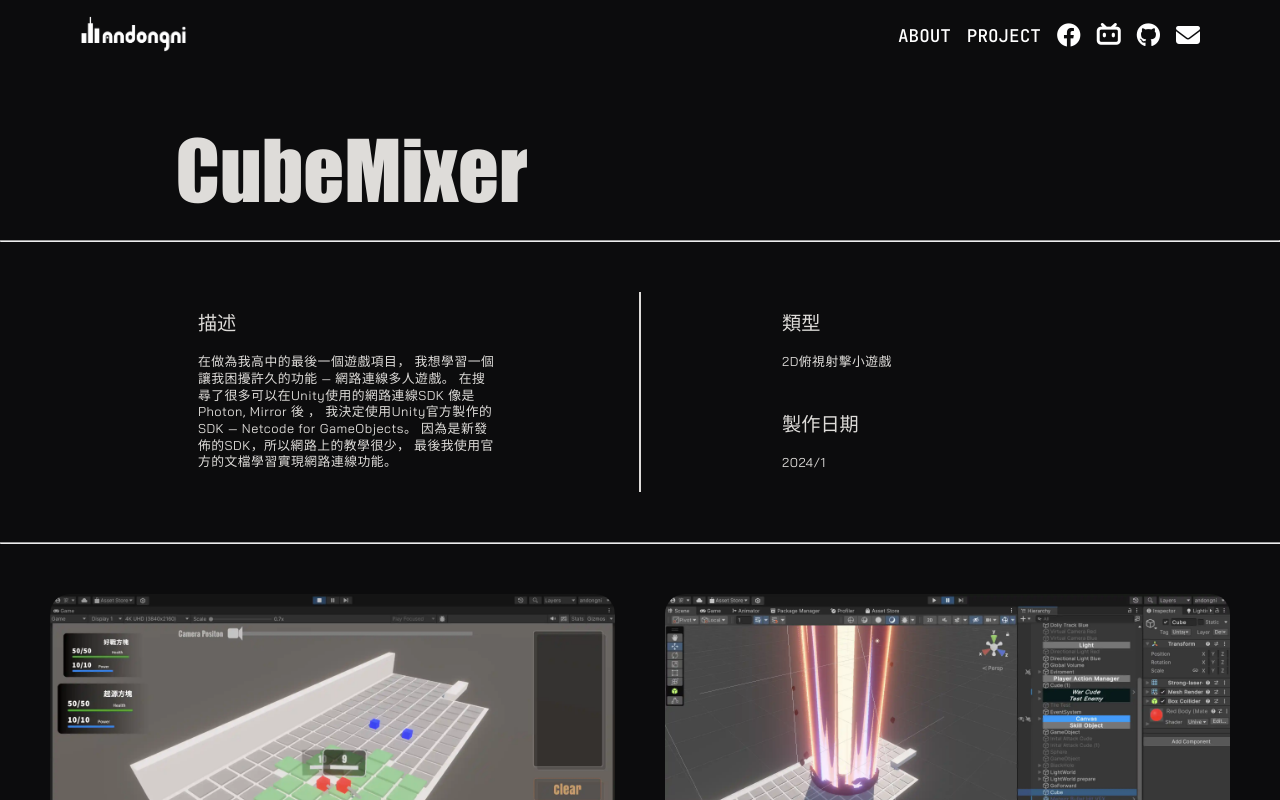
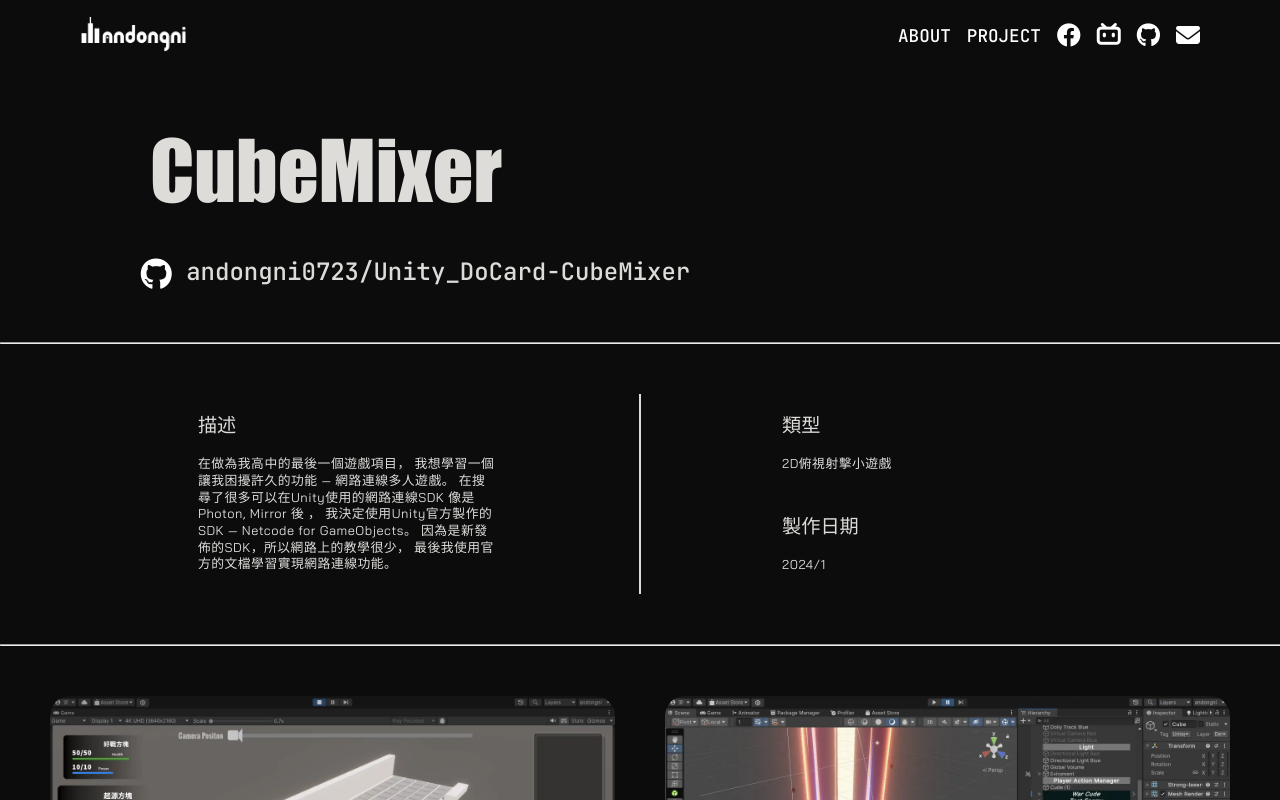
Before and after one commit to andongni0723/Andongni-Space, a Vue app: page /all-project in a window 1280 px wide. Both pictures are taken after a click on the picture 312 px from the left and 264 px from the top of the page. Shown: the top 800 px of the page. Built offline with nearby package versions, Linux system fonts and the light colour scheme.

Commit message:
v3.1 project page add github link element

```diff
--- a/package.json
+++ b/package.json
@@ -1,6 +1,6 @@
 {
   "name": "andongni-space-vue3",
-  "version": "3.0",
+  "version": "3.1",
   "private": true,
   "type": "module",
   "scripts": {
--- a/public/data/ProjectDataManager.ts
+++ b/public/data/ProjectDataManager.ts
@@ -2,6 +2,8 @@ export interface ProjectData
 {
     projectName: string,
     projectID: string,
+    projectGithubLink: string,
+    projectGitHubName: string,
     description: string,
     type: string,
     madeData: string,
@@ -12,6 +14,8 @@ export interface ProjectData
 export const cubemixerData: ProjectData = {
     projectName: "CubeMixer",
     projectID: "cubemixer",
+    projectGithubLink: "https://github.com/andongni0723/Unity_DoCard-CubeMixer",
+    projectGitHubName: "Unity_DoCard-CubeMixer",
     description: "在做為我高中的最後一個遊戲項目，\n" +
         "我想學習一個讓我困擾許久的功能 — 網路連線多人遊戲。\n" +
         "在搜尋了很多可以在Unity使用的網路連線SDK 像是Photon, Mirror 後 ，\n" +
@@ -41,6 +45,8 @@ export const cubemixerData: ProjectData = {
 export const crossingData: ProjectData = {
     projectName: "Crossing",
     projectID: "crossing",
+    projectGithubLink: "https://github.com/andongni0723/Unity_Crossing",
+    projectGitHubName: "Unity_Crossing",
     description: "這是我在2023年8月製作的遊戲，也是我高中自主學習計畫的作品。這是Unity2D射擊遊戲，嘗試使用Unity URP渲染管線、幾何形狀和後處理系統提升美術質感。利用數學向量解決遊戲問題。設計Boss技能、主菜單和敵人行為。使用觀察者設計模式、物件導向-繼承。加入AI語音教學，注重程式效能和玩家體驗。",
     type: "2D俯視射擊小遊戲",
     madeData: "2023/8",
@@ -104,6 +110,8 @@ export const crossingData: ProjectData = {
 export const gunshootData: ProjectData = {
     projectName: "GunShoot",
     projectID: "gunshoot",
+    projectGithubLink: "https://github.com/andongni0723/Unity_GunShoot",
+    projectGitHubName: "Unity_GunShoot",
     description: "這是我在2023年5月製作的遊戲，也是我高中自主學習計畫的作品。做這個項目的動機有一半是因為我沒做過這種槍戰遊戲，另一半則是我覺得遊戲不一定要精美的美術，我要證明用一些簡單的幾何形狀就可以做出簡單風格的特效和遊戲美術。在這樣的促使下，這個作品誕生了。",
     type: "2D俯視射擊遊戲",
     madeData: "2023/5",
@@ -136,6 +144,8 @@ export const gunshootData: ProjectData = {
 export const wingwar: ProjectData = {
     projectName: "WingWar",
     projectID: "wingwar",
+    projectGithubLink: "https://github.com/andongni0723/WingWar",
+    projectGitHubName: "WingWar",
     description: "這是我在2022年1月製作的遊戲，是我第一次製作3D遊戲。起初是因為我的腦海中有一個有趣的小遊戲，但我一直找不到它。最後我決定自己復刻一款出來。原本我是打算自己製作3D美術模型，奈何技術不夠，最後使用Unity Asset Store 的素材。",
     type: "3D模擬飛行小遊戲",
     madeData: "2022/1",
@@ -150,6 +160,8 @@ export const wingwar: ProjectData = {
 export const docardData: ProjectData = {
     projectName: "DoCard:H",
     projectID: "docard",
+    projectGithubLink: "https://github.com/andongni0723/Unity_DoCard-H",
+    projectGitHubName: "Unity_DoCard-H",
     description: "這是一個卡牌遊戲項目， 其中我學到了關於進階的遊戲開發程式知識、Unity軟體操作和美術製作，並參加學習自主學習成果發表會上台發表。自學所獲得的學習能力和解決問題能力， 也可以在其他領域發揮用場。",
     type: "2D卡牌遊戲",
     madeData: "2023/1",
--- a/src/views/Project.vue
+++ b/src/views/Project.vue
@@ -22,7 +22,7 @@ interface Props
 
 const props: Props = defineProps<Props>();
 let data: ProjectData = {
-  description: "", madeData: "", projectImg: [], projectName: "",projectID: "", projectStudyImg: [], type: ""
+  projectGitHubName: "", projectGithubLink: "", description: "", madeData: "", projectImg: [], projectName: "",projectID: "", projectStudyImg: [], type: ""
 }
 
 switch (props.dataID)
@@ -70,10 +70,22 @@ console.log(props);
 
 <template>
 <div class="project">
-  <ResponsiveWatcher v-slot="rw">
-    <BigTitle v-if="rw.less600" :title="data.projectName" style="font-style: normal"/>
-    <BigTitle v-else :title="data.projectName" style="font-style: normal; padding-left: 2%;"/>
-  </ResponsiveWatcher>
+  <!--<ResponsiveWatcher v-slot="rw">-->
+  <!--  <BigTitle v-if="rw.less600" :title="data.projectName" style="font-style: normal"/>-->
+  <!--  <BigTitle v-else :title="data.projectName" style="font-style: normal; padding-left: 2%;"/>-->
+  <!--</ResponsiveWatcher>-->
+  <div class="big-title">
+    <div class="title-group">
+      <h1 class="title-text">{{data.projectName}}</h1>
+      <div class="github-group">
+        <i class="fa-brands fa-github fa-2xl" style="color: #ffffff;"></i>
+        <a class="github-link" :href="data.projectGithubLink" target="_blank" rel="noopener noreferrer">
+          andongni0723/{{data.projectGitHubName}}
+        </a>
+      </div>
+    </div>
+    <hr class="line">
+  </div>
 
   <div class="intro">
     <div class="description">
@@ -128,12 +140,45 @@ console.log(props);
   height: 100%;
 }
 
+.title-group {
+  display: flex;
+  //align-items: flex-end;
+  flex-direction: column;
+  justify-content: space-between;
+  flex-wrap: wrap;
+  padding: 0 11% 50px 11%;
+}
+
+.title-text {
+  font-family: "Impact", "JetBrains Mono NL", "bai jamjuree", sans-serif;
+  font-style: normal;
+  font-size: 5rem;
+  color: var(--main-white-color);
+  padding-top: 30px;
+  margin-left: max(0px, calc((100% - 980px) * 0.5));
+}
+
 .intro {
   display: flex;
   flex-wrap: nowrap;
   justify-content: center;
   align-items: center;
   padding: 50px 0;
+}
+
+
+.github-group {
+  //margin: 25px max(0px, calc((100% - 980px) * 0.5)) 25px 0;
+  margin-top: 50px;
+  margin-bottom: 8px;
+}
+
+.github-link {
+  font-family: "JetBrains Mono NL", sans-serif;
+  font-weight: 500;
+  font-size: 1.5rem;
+  color: var(--main-white-color);
+  text-decoration: none;
 }
 
 .project-picture-grid
@@ -228,6 +273,14 @@ console.log(props);
     padding: 0;
   }
 
+  .title-text {
+    font-size: 4rem;
+  }
+
+  .github-link {
+    font-size: 1rem;
+  }
+
   .description {
     padding: 10% 0;
     width: 80%;
```
